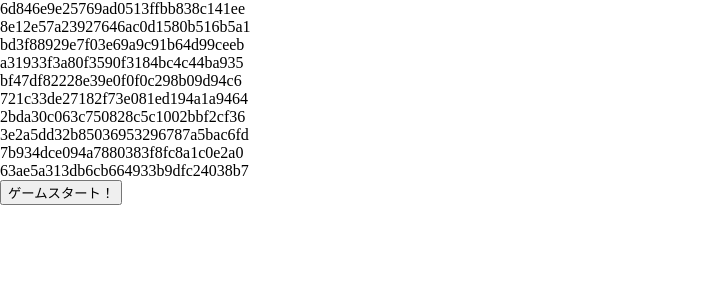
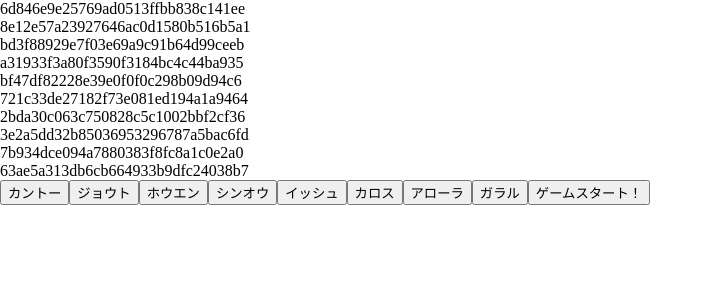
Before and after one commit to shimech/pokemon-shuzokuchi-quiz, a Next.js app: page / in a window 1280 px wide. Shown: the top 300 px of the page, without its empty margins (0-713 px from the left). Built offline with nearby package versions, Linux system fonts and the light colour scheme.

Commit message:
ロジック実装

```diff
--- /dev/null
+++ b/src/component/atom/Button/RegionCondition.tsx
@@ -0,0 +1,19 @@
+import * as React from 'react';
+import { useDispatch } from 'react-redux';
+import { RegionName } from '@/store/condition';
+import { changeIncludeRegion } from '@/store/condition';
+import { REGION } from '@/constant/region';
+
+type Props = { region: RegionName };
+
+export const RegionCondition: React.VFC<Props> = (props) => {
+  const { region } = props;
+  const regionName: string = REGION[region];
+  const dispatch = useDispatch();
+
+  const handleClick = () => {
+    dispatch(changeIncludeRegion(region));
+  };
+
+  return <button onClick={handleClick}>{regionName}</button>;
+};
--- a/src/component/atom/Button/index.tsx
+++ b/src/component/atom/Button/index.tsx
@@ -1 +1,2 @@
 export * from './GameStart';
+export * from './RegionCondition';
--- /dev/null
+++ b/src/component/molecule/RegionConditionPanel/RegionConditionPanel.tsx
@@ -0,0 +1,17 @@
+import * as React from 'react';
+import { RegionCondition } from '@/component/atom/Button';
+import { REGION } from '@/constant/region';
+import { RegionName } from '@/store/condition';
+
+// eslint-disable-next-line @typescript-eslint/ban-types
+type Props = {};
+
+export const RegionConditionPanel: React.VFC<Props> = () => {
+  return (
+    <>
+      {Object.keys(REGION).map((region) => (
+        <RegionCondition region={region as RegionName} key={region} />
+      ))}
+    </>
+  );
+};
--- /dev/null
+++ b/src/component/molecule/RegionConditionPanel/index.tsx
@@ -0,0 +1 @@
+export * from './RegionConditionPanel';
--- a/src/component/template/Top/Top.tsx
+++ b/src/component/template/Top/Top.tsx
@@ -1,5 +1,6 @@
 import * as React from 'react';
 import { GameStartButton } from '@/component/atom/Button';
+import { RegionConditionPanel } from '@/component/molecule/RegionConditionPanel';
 
 import { useUrl } from '@/hooks/useUrl';
 import { useQuizIds } from '@/hooks/useQuizIds';
@@ -19,6 +20,7 @@
           <br />
         </div>
       ))}
+      <RegionConditionPanel />
       <GameStartButton url={url} />
     </>
   );
```
